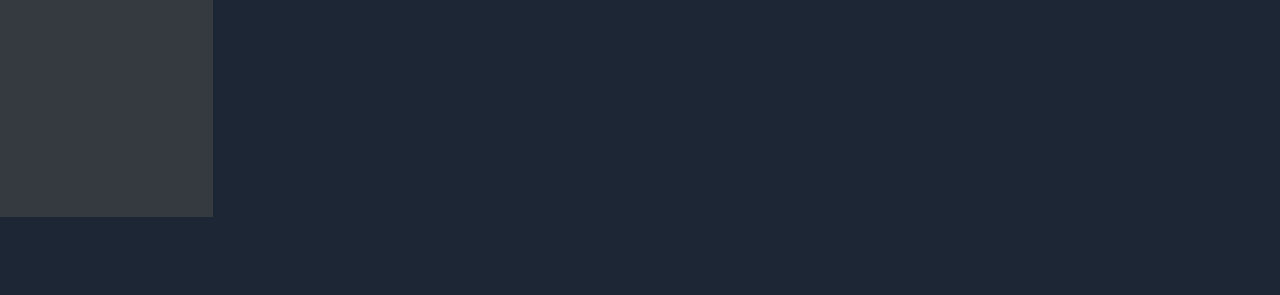
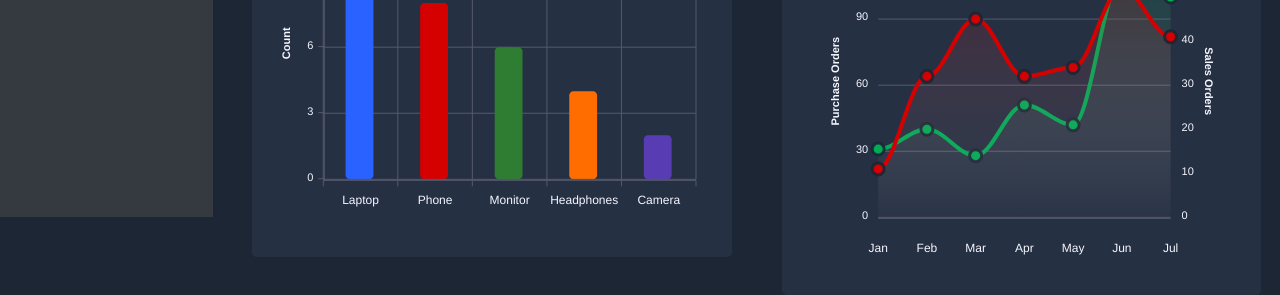
Before and after one commit to Kedar1021/Sales-Dashboard, a plain HTML site: page index.html in a window 1280 px wide. Shown: the part 583-878 px from the top of the page. Before the commit the page ends 800 px from the top, so only its background shows below. Drawn offline with nearby package versions, Linux system fonts and the light colour scheme.

Commit message:
js configured

```diff
--- a/index.html
+++ b/index.html
@@ -234,7 +234,7 @@
   <script src="https://stackpath.bootstrapcdn.com/bootstrap/4.5.2/js/bootstrap.min.js"></script>
 
   <!-- Custom JS -->
-  <script src="js/scripts.js"></script>
+  <script src="scripts.js"></script>
 
 </body>
 </html>
```
